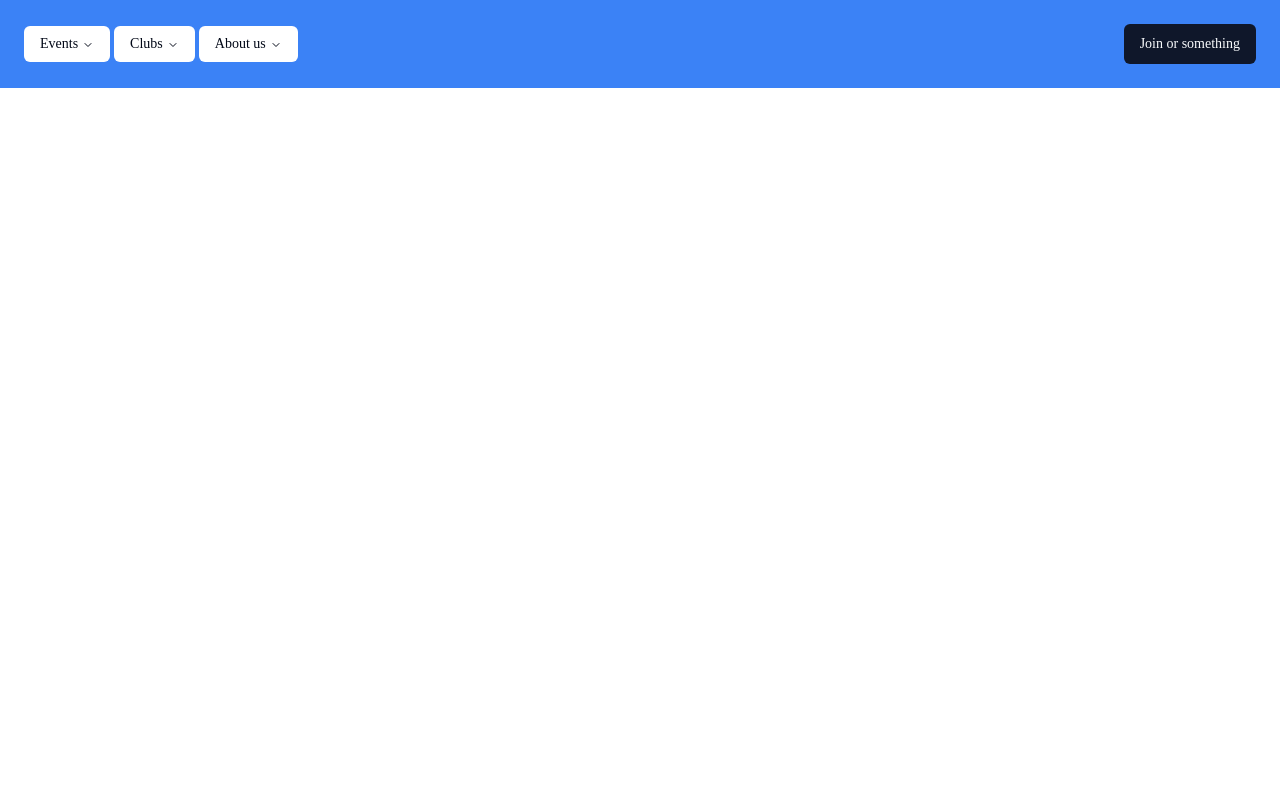
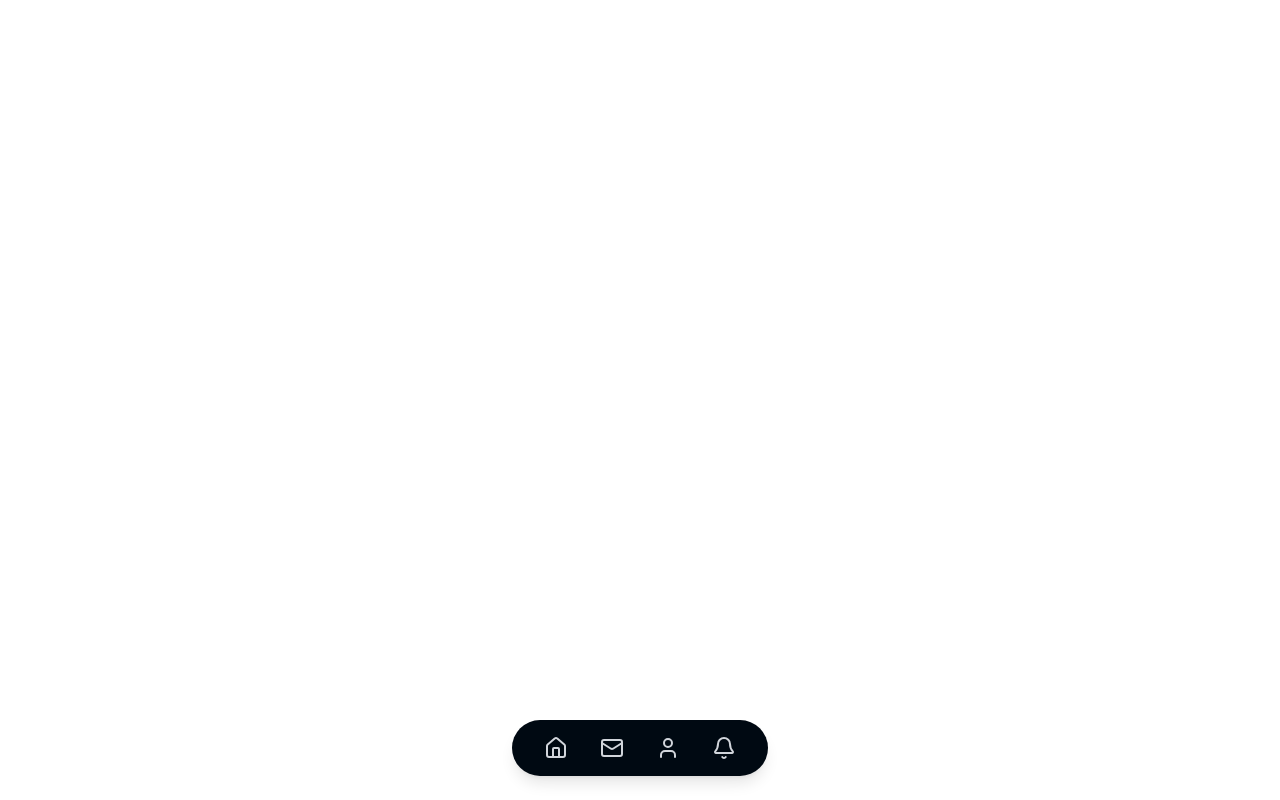
Before and after one commit to codersforcauses/intermediate_team_2, a Next.js app in the folder client/: page /layout in a window 1280 px wide. Built offline with nearby package versions, Linux system fonts and the light colour scheme.

Commit message:
Added better navbar UI, added pages for each link

```diff
--- a/client/src/pages/index.tsx
+++ b/client/src/pages/index.tsx
@@ -26,7 +26,7 @@ export default function Home() {
           fontSans.variable,
         )}
       >
-        <h1 className="text-3xl text-primary">Test title</h1>
+        <h1 className="text-3xl text-primary">HOME</h1>
         <Button onClick={() => setClicked(true)}>
           {isLoading ? "Loading" : "Ping"}
         </Button>
--- a/client/src/pages/layout.tsx
+++ b/client/src/pages/layout.tsx
@@ -1,14 +1,5 @@
-import { NavigationMenuLink } from "@radix-ui/react-navigation-menu";
+import { Bell,Home, Mail, User } from "lucide-react";
 import Link from "next/link";
-
-import { Button } from "@/components/ui/button";
-import {
-  NavigationMenu,
-  NavigationMenuContent,
-  NavigationMenuItem,
-  NavigationMenuList,
-  NavigationMenuTrigger,
-} from "@/components/ui/navigation-menu";
 
 type LayoutProps = {
   children: React.ReactNode;
@@ -17,32 +8,30 @@ type LayoutProps = {
 export default function Layout({ children }: LayoutProps) {
   return (
     <>
-      <div className="flex flex-row items-center justify-between gap-6 bg-blue-500 p-6">
-        <NavigationMenu>
-          <NavigationMenuList>
-            <NavigationMenuItem>
-              <NavigationMenuTrigger>Events</NavigationMenuTrigger>
-              <NavigationMenuContent>
-                <NavigationMenuLink asChild>
-                  <Link href="/">Index</Link>
-                </NavigationMenuLink>
-              </NavigationMenuContent>
-            </NavigationMenuItem>
+      <main className="pb-24">{children}</main>
 
-            <NavigationMenuItem>
-              <NavigationMenuTrigger>Clubs</NavigationMenuTrigger>
-            </NavigationMenuItem>
+      <nav className="fixed bottom-6 left-1/2 z-50 -translate-x-1/2">
+        <div className="flex items-center gap-8 rounded-full bg-[#000912] px-8 py-4 shadow-lg">
+          <Link href="/" className="text-gray-300 hover:text-white">
+            <Home className="h-6 w-6" />
+          </Link>
 
-            <NavigationMenuItem>
-              <NavigationMenuTrigger>About us</NavigationMenuTrigger>
-            </NavigationMenuItem>
-          </NavigationMenuList>
-        </NavigationMenu>
+          <Link href="/messages" className="text-gray-300 hover:text-white">
+            <Mail className="h-6 w-6" />
+          </Link>
 
-        <Button>Join or something</Button>
-      </div>
+          <Link href="/profile" className="text-gray-300 hover:text-white">
+            <User className="h-6 w-6" />
+          </Link>
 
-      <main>{children}</main>
+          <Link
+            href="/notifications"
+            className="text-gray-300 hover:text-white"
+          >
+            <Bell className="h-6 w-6" />
+          </Link>
+        </div>
+      </nav>
     </>
   );
 }
--- /dev/null
+++ b/client/src/pages/messages.tsx
@@ -0,0 +1,12 @@
+import Layout from "./layout";
+
+export default function Home() {
+  return (
+    <Layout>
+      <div className="p-6">
+        <h1 className="text-2xl font-bold">Messages</h1>
+        <p>This is the Messages page.</p>
+      </div>
+    </Layout>
+  );
+}
--- /dev/null
+++ b/client/src/pages/notification.tsx
@@ -0,0 +1,12 @@
+import Layout from "./layout";
+
+export default function Home() {
+  return (
+    <Layout>
+      <div className="p-6">
+        <h1 className="text-2xl font-bold">Notifiocation</h1>
+        <p>This is the Notification page.</p>
+      </div>
+    </Layout>
+  );
+}
--- a/client/src/pages/try.tsx
+++ b/client/src/pages/profile.tsx
@@ -4,8 +4,8 @@ export default function Home() {
   return (
     <Layout>
       <div className="p-6">
-        <h1 className="text-2xl font-bold">Home</h1>
-        <p>This is the home page.</p>
+        <h1 className="text-2xl font-bold">Profile</h1>
+        <p>Profile</p>
       </div>
     </Layout>
   );
```
